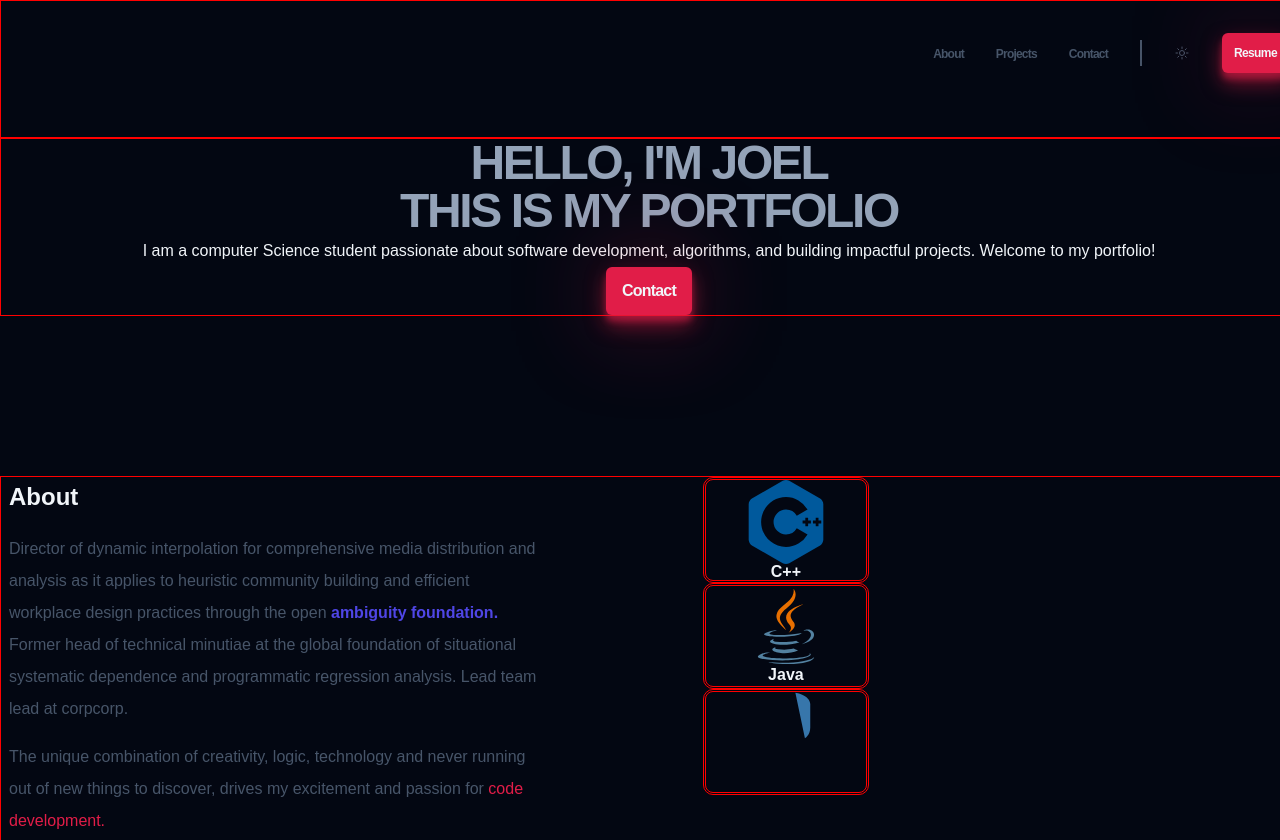
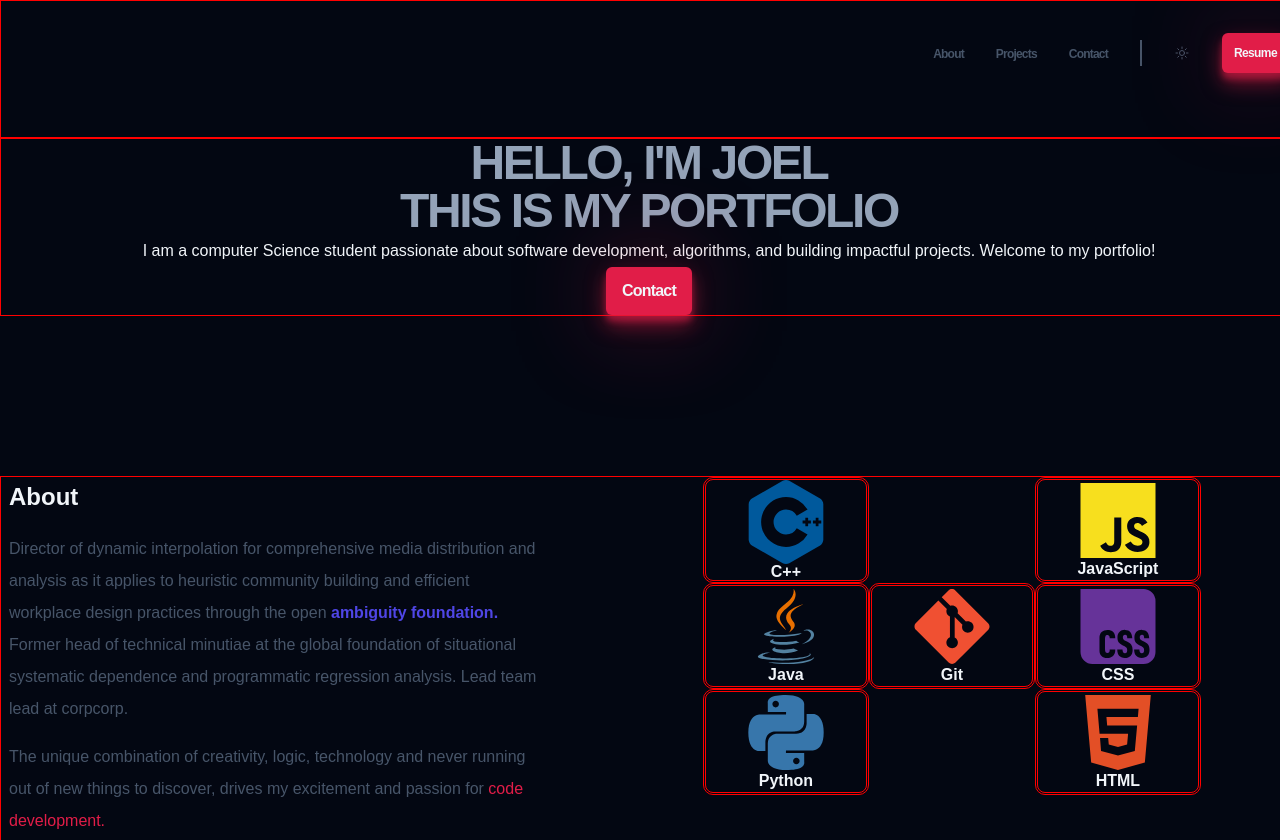
Before and after one commit to JTripple7s/CS_Portfolio_Web, a plain HTML site: page index.html in a window 1280 px wide. Shown: the top 840 px of the page. Drawn offline with Linux system fonts and the light colour scheme; a web font is replaced by a local one.

Commit message:
new and improved lol

```diff
--- a/index.html
+++ b/index.html
@@ -111,24 +111,60 @@
               <div class="about__tech-name">Java</div>
             </div>
             <div class="about__tech-item">
-              <svg role="img" viewBox="0 0 24 24" xmlns="http://www.w3.org/2000/svg" style="color: #3776AB"><title>Python</title><path fill="currentColor"
-                d="M14.25.18l.9.2.73.26.59.3.45.32.34.34.25.34.16.33.1.3.04.26.02.2-.01.13V8.5l-.05.63-.13.55-.21.46-.26.38-.3.31-.33.25-
-                .35.19-.35.14-.33.1-.3.07-.26.04-.21.02H8.77l-.69.05-.59.14-.5.22-.41.27-.33.32-.27.35-.2.36-.15.37-.1.35-.07.32-.04.27-.
-                02.21v3.06H3.17l-.21-.03-.28-.07-.32-.12-.35-.18-.36-.26-.36-.36-.35-.46-.32-.59-.28-.73-.21-.88-.14-1.05-.05-1.23.06-1.22.
-                16-1.04.24-.87.32-.71.36-.57.4-.44.42-.33.42-.24.4-.16.36-.1.32-.05.24-.01h.16l.06.01h8.16v-.83H6.18l-.01-2.75-.02-.37.05-.
-                34.11-.31.17-.28.25-.26.31-.23.38-.2.44-.18.51-.15.58-.12.64-.1.71-.06.77-.04.84-.02 1.27.05zm-6.3 1.98l-.23.33-.08.41.08.41.
-                23.34.33.22.41.09.41-.09.33-.22.23-.34.08-.41-.08-.41-.23-.33-.33-.22-.41-.09-.41.09zm13.09 3.95l.28.06.32.12.35.18.36.27.36.
-                35.35.47.32.59.28.73.21.88.14 1.04.05 1.23-.06 1.23-.16 1.04-.24.86-.32.71-.36.57-.4.45-.42.33-.42.24-.4.16-.36.09-.32.05-.24.
-                02-.16-.01h-8.22v.82h5.84l.01 2.76.02.36-.05.34-.11.31-.17.29-.25.25-.31.24-.38.2-.44.17-.51.15-.58.13-.64.09-.71.07-.77.04-.
-                84.01-1.27-.04-1.07-.14-.9-.2-.73-.25-.59-.3-.45-.33-.34-.34-.25-.34-.16-.33-.1-.3-.04-.25-.02-.2.01-.13v-5.34l.05-.
-                64.13-.54.21-.46.26-.38.3-.32.33-.24.35-.2.35-.14.33-.1.3-.06.26-.04.21-.02.13-.01h5.84l.69-.05.59-.14.5-.21.41-.28.33-
-                .32.27-.35.2-.36.15-.36.1-.35.07-.32.04-.28.02-.21V6.07h2.09l.14.01zm-6.47 14.25l-.23.33-.08.41.08.41.23.33.33.23.41.08.41-
-                .08.33-.23.23-.33.08-.41-.08-.41-.23-.33-.33-.23-.41-.08-.41.08z"/>
+               <svg role="img" viewBox="0 0 24 24" xmlns="http://www.w3.org/2000/svg" width="100" height="75" style="color: #3776AB"><title>Python</title><path fill="currentColor"
+                d="M14.25.18l.9.2.73.26.59.3.45.32.34.34.25.34.16.33.1.3.04.26.02.2-.01.13V8.5l-.05.63-.13.55-.21.46-.26.38-.3.31-.33.25-.35.19-.35.14-.33.1-.3.07-.26.04-.21.02H8.77l-.69.05-.59.14-.5.22-.41.27-.33.32-.27.35-.2.36-.15.37-.1.35-.07.32-.04.27-.02.21v3.06H3.17l-.21-.03-.28-.07-.32-.12-.35-.18-.36-.26-.36-.36-.35-.46-.32-.59-.28-.73-.21-.88-.14-1.05-.05-1.23.06-1.22.16-1.04.24-.87.32-.71.36-.57.4-.44.42-.33.42-.24.4-.16.36-.1.32-.05.24-.01h.16l.06.01h8.16v-.83H6.18l-.01-2.75-.02-.37.05-.34.11-.31.17-.28.25-.26.31-.23.38-.2.44-.18.51-.15.58-.12.64-.1.71-.06.77-.04.84-.02 1.27.05zm-6.3 1.98l-.23.33-.08.41.08.41.23.34.33.22.41.09.41-.09.33-.22.23-.34.08-.41-.08-.41-.23-.33-.33-.22-.41-.09-.41.09zm13.09 3.95l.28.06.32.12.35.18.36.27.36.35.35.47.32.59.28.73.21.88.14 1.04.05 1.23-.06 1.23-.16 1.04-.24.86-.32.71-.36.57-.4.45-.42.33-.42.24-.4.16-.36.09-.32.05-.24.02-.16-.01h-8.22v.82h5.84l.01 2.76.02.36-.05.34-.11.31-.17.29-.25.25-.31.24-.38.2-.44.17-.51.15-.58.13-.64.09-.71.07-.77.04-.84.01-1.27-.04-1.07-.14-.9-.2-.73-.25-.59-.3-.45-.33-.34-.34-.25-.34-.16-.33-.1-.3-.04-.25-.02-.2.01-.13v-5.34l.05-.64.13-.54.21-.46.26-.38.3-.32.33-.24.35-.2.35-.14.33-.1.3-.06.26-.04.21-.02.13-.01h5.84l.69-.05.59-.14.5-.21.41-.28.33-.32.27-.35.2-.36.15-.36.1-.35.07-.32.04-.28.02-.21V6.07h2.09l.14.01zm-6.47 14.25l-.23.33-.08.41.08.41.23.33.33.23.41.08.41-.08.33-.23.23-.33.08-.41-.08-.41-.23-.33-.33-.23-.41-.08-.41.08z"/>
               </svg>
+              <div class="about__tech-name">Python</div>
             </div>
           </div>
-          <div class="about__tech-row"></div>
-          <div class="about__tech-row"></div>
+          <div class="about__tech-row">
+            <div class="about__tech-item">
+              <svg role="img" viewBox="0 0 24 24" xmlns="http://www.w3.org/2000/svg" width="100" height="75" style="color: #F05032"><title>Git</title><path fill="currentColor"
+                d="M23.546 10.93L13.067.452c-.604-.603-1.582-.603-2.188 0L8.708 2.627l2.76 2.76c.645-.215 1.379-.07
+                1.889.441.516.515.658 1.258.438 1.9l2.658 2.66c.645-.223 1.387-.078 1.9.435.721.72.721 1.884 0 2.604-.719.719-1.881.719-2.6 0-.539-.541-.674-1.337-.404-1.996L12.86
+                8.955v6.525c.176.086.342.203.488.348.713.721.713 1.883 0 2.6-.719.721-1.889.721-2.609 0-.719-.719-.719-1.879
+                0-2.598.182-.18.387-.316.605-.406V8.835c-.217-.091-.424-.222-.6-.401-.545-.545-.676-1.342-.396-2.009L7.636
+                3.7.45 10.881c-.6.605-.6 1.584 0 2.189l10.48 10.477c.604.604 1.582.604 2.186 0l10.43-10.43c.605-.603.605-1.582 0-2.187"/>
+              </svg>
+              <div class="about__tech-name">Git</div>
+            </div>
+
+        </div>
+          <div class="about__tech-row">
+            <div class="about__tech-item">
+              <svg role="img" viewBox="0 0 24 24" xmlns="http://www.w3.org/2000/svg" width="100" height="75" style="color: #F7DF1E"><title>JavaScript</title><path fill="currentColor"
+                d="M0 0h24v24H0V0zm22.034 18.276c-.175-1.095-.888-2.015-3.003-2.873-.736-.345-1.554-.585-1.797-1.14-.091-.33-.105-.51-.046-.705.15-.646.915-.84
+                1.515-.66.39.12.75.42.976.9 1.034-.676 1.034-.676 1.755-1.125-.27-.42-.404-.601-.586-.78-.63-.705-1.469-1.065-2.834-1.034l-.705.089c-.676.165-1.32.525-1.71
+                1.005-1.14 1.291-.811 3.541.569 4.471 1.365 1.02 3.361 1.244 3.616 2.205.24 1.17-.87 1.545-1.966 1.41-.811-.18-1.26-.586-1.755-1.336l-1.83 1.051c.21.48.45.689.81
+                1.109 1.74 1.756 6.09 1.666 6.871-1.004.029-.09.24-.705.074-1.65l.046.067zm-8.983-7.245h-2.248c0 1.938-.009 3.864-.009 5.805 0
+                1.232.063 2.363-.138 2.711-.33.689-1.18.601-1.566.48-.396-.196-.597-.466-.83-.855-.063-.105-.11-.196-.127-.196l-1.825 1.125c.305.63.75
+                1.172 1.324 1.517.855.51 2.004.675 3.207.405.783-.226 1.458-.691 1.811-1.411.51-.93.402-2.07.397-3.346.012-2.054 0-4.109 0-6.179l.004-.056z"/>
+            </svg>
+            <div class="about__tech-name">JavaScript</div>
+          </div>
+          <div class="about__tech-item">
+            <svg role="img" viewBox="0 0 24 24" xmlns="http://www.w3.org/2000/svg" width="100" height="75" style="color: #663399"><title>CSS</title><path fill="currentColor"
+              d="M0 0v20.16A3.84 3.84 0 0 0 3.84 24h16.32A3.84 3.84 0 0 0 24 20.16V3.84A3.84 3.84 0 0 0 20.16 0Zm14.256 13.08c1.56 0 2.28 1.08 2.304
+              2.64h-1.608c.024-.288-.048-.6-.144-.84-.096-.192-.288-.264-.552-.264-.456 0-.696.264-.696.84-.024.576.288.888.768 1.08.72.288 1.608.744
+              1.92 1.296q.432.648.432 1.656c0 1.608-.912 2.592-2.496 2.592-1.656 0-2.4-1.032-2.424-2.688h1.68c0 .792.264 1.176.792 1.176.264
+              0 .456-.072.552-.24.192-.312.24-1.176-.048-1.512-.312-.408-.912-.6-1.32-.816q-.828-.396-1.224-.936c-.24-.36-.36-.888-.36-1.536
+              0-1.44.936-2.472 2.424-2.448m5.4 0c1.584 0 2.304 1.08 2.328 2.64h-1.608c0-.288-.048-.6-.168-.84-.096-.192-.264-.264-.528-.264-.48
+              0-.72.264-.72.84s.288.888.792 1.08c.696.288 1.608.744 1.92 1.296.264.432.408.984.408 1.656.024 1.608-.888 2.592-2.472 2.592-1.68
+              0-2.424-1.056-2.448-2.688h1.68c0 .744.264 1.176.792 1.176.264 0 .456-.072.552-.24.216-.312.264-1.176-.048-1.512-.288-.408-.888-.6-1.32-.816-.552-.264-.96-.576-1.2-.936s-.36-.888-.36-1.536c-.024-1.44.912-2.472
+              2.4-2.448m-11.031.018c.711-.006 1.419.198 1.839.63.432.432.672 1.128.648 1.992H9.336c.024-.456-.096-.792-.432-.96-.312-.144-.768-.048-.888.24-.12.264-.192.576-.168.864v3.504c0
+              .744.264 1.128.768 1.128a.65.65 0 0 0 .552-.264c.168-.24.192-.552.168-.84h1.776c.096 1.632-.984 2.712-2.568
+              2.688-1.536 0-2.496-.864-2.472-2.472v-4.032c0-.816.24-1.44.696-1.848.432-.408 1.146-.624 1.857-.63"/>
+            </svg>
+            <div class="about__tech-name">CSS</div>
+          </div>
+          <div class="about__tech-item">
+            <svg role="img" viewBox="0 0 24 24" xmlns="http://www.w3.org/2000/svg" width="100" height="75" style="color: #E34F26"><title>HTML5</title><path fill="currentColor"
+              d="M1.5 0h21l-1.91 21.563L11.977 24l-8.564-2.438L1.5 0zm7.031 9.75l-.232-2.718 10.059.003.23-2.622L5.412 4.41l.698 8.01h9.126l-.326
+              3.426-2.91.804-2.955-.81-.188-2.11H6.248l.33 4.171L12 19.351l5.379-1.443.744-8.157H8.531z"/>
+            </svg>
+            <div class="about__tech-name">HTML</div>
+          </div>
+          </div>
         </div>
       </div>
     </section>
```
